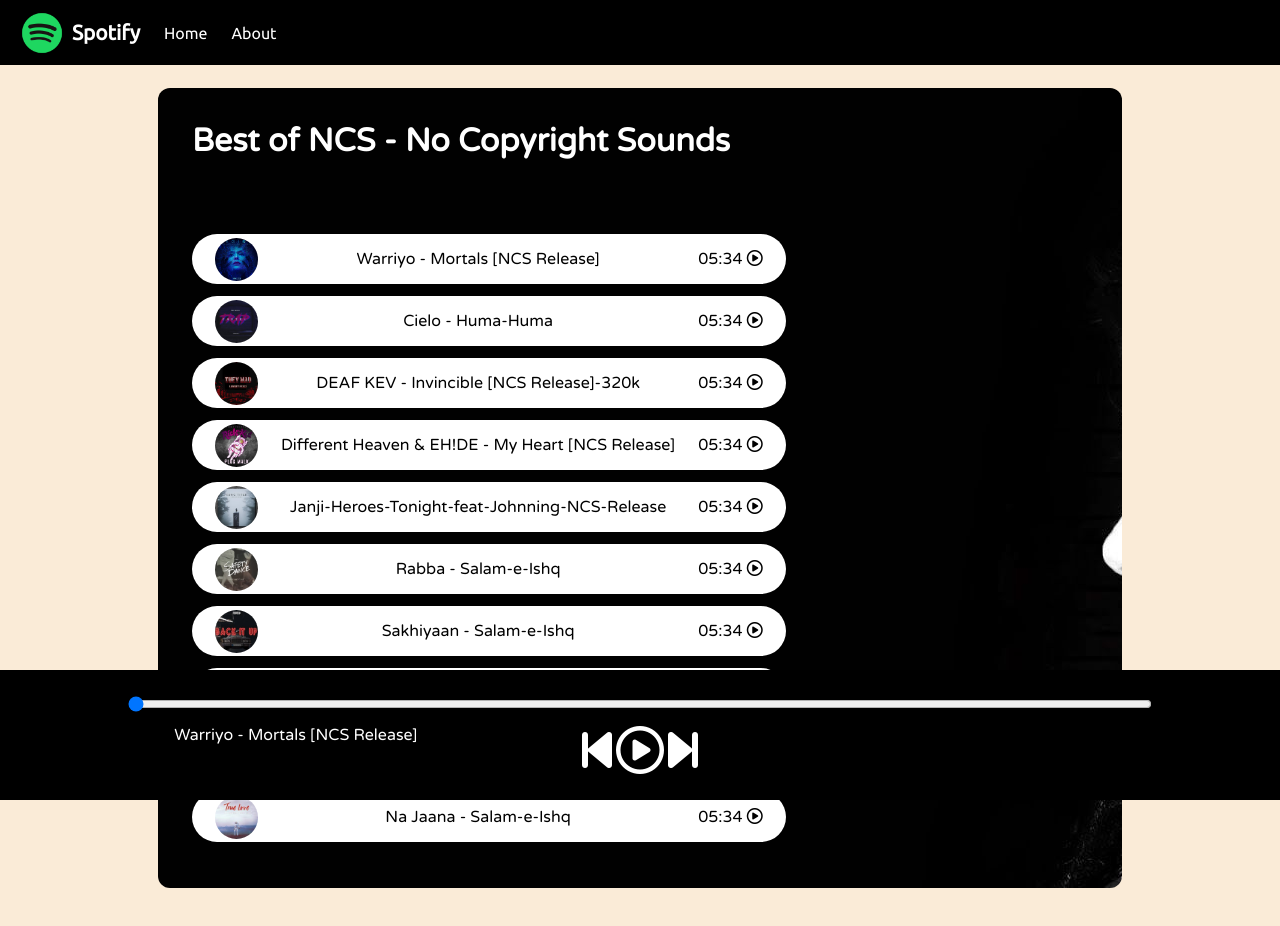
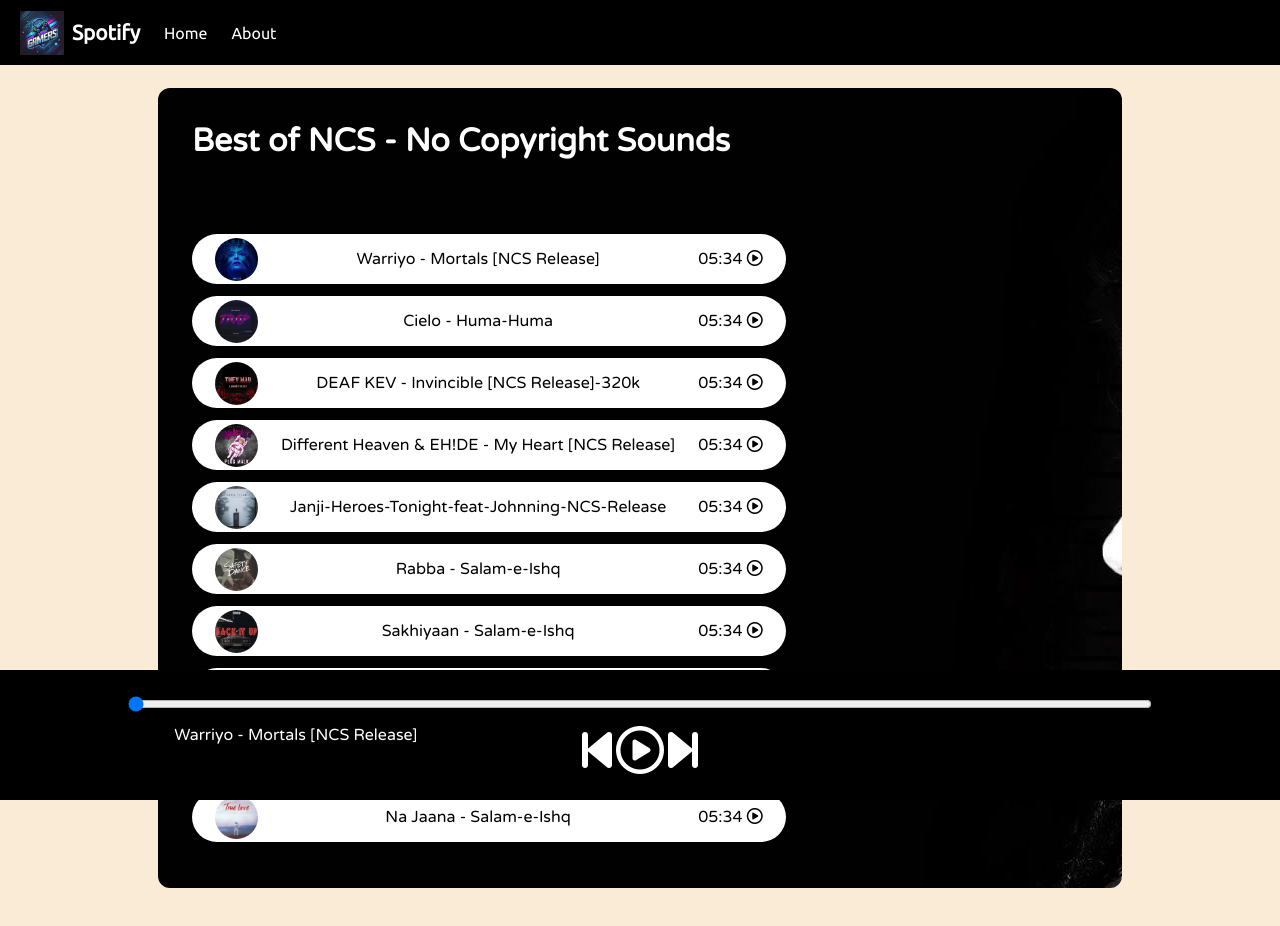
Before and after one commit to harshdewj/spotifyclone, a plain HTML site: page index.html in a window 1280 px wide. Drawn offline with Linux system fonts and the light colour scheme.

Commit message:
first commit

```diff
--- a/index.html
+++ b/index.html
@@ -6,11 +6,12 @@
         <meta name="viewport" content="width=device-width, initial-scale=1.0">
         <title>Spotify - Your favourite music is here</title>
         <link rel="stylesheet" href="style.css">
+        <link rel="stylesheet" href="https://cdnjs.cloudflare.com/ajax/libs/font-awesome/6.7.2/css/all.min.css" integrity="sha512-Evv84Mr4kqVGRNSgIGL/F/aIDqQb7xQ2vcrdIwxfjThSH8CSR7PBEakCr51Ck+w+/U6swU2Im1vVX0SVk9ABhg==" crossorigin="anonymous" referrerpolicy="no-referrer" />
         </head>
 <body>
     <nav>
         <ul>
-            <li class="brand"><img src="logo.png" alt="Spotify"> Spotify</li>
+            <li class="brand"><img src="logo.webp" alt="Spotify"> Spotify</li>
             <li>Home</li>
             <li>About</li>
         </ul>
```
Also changed, not shown: logo.png (deleted), logo.webp (added).
